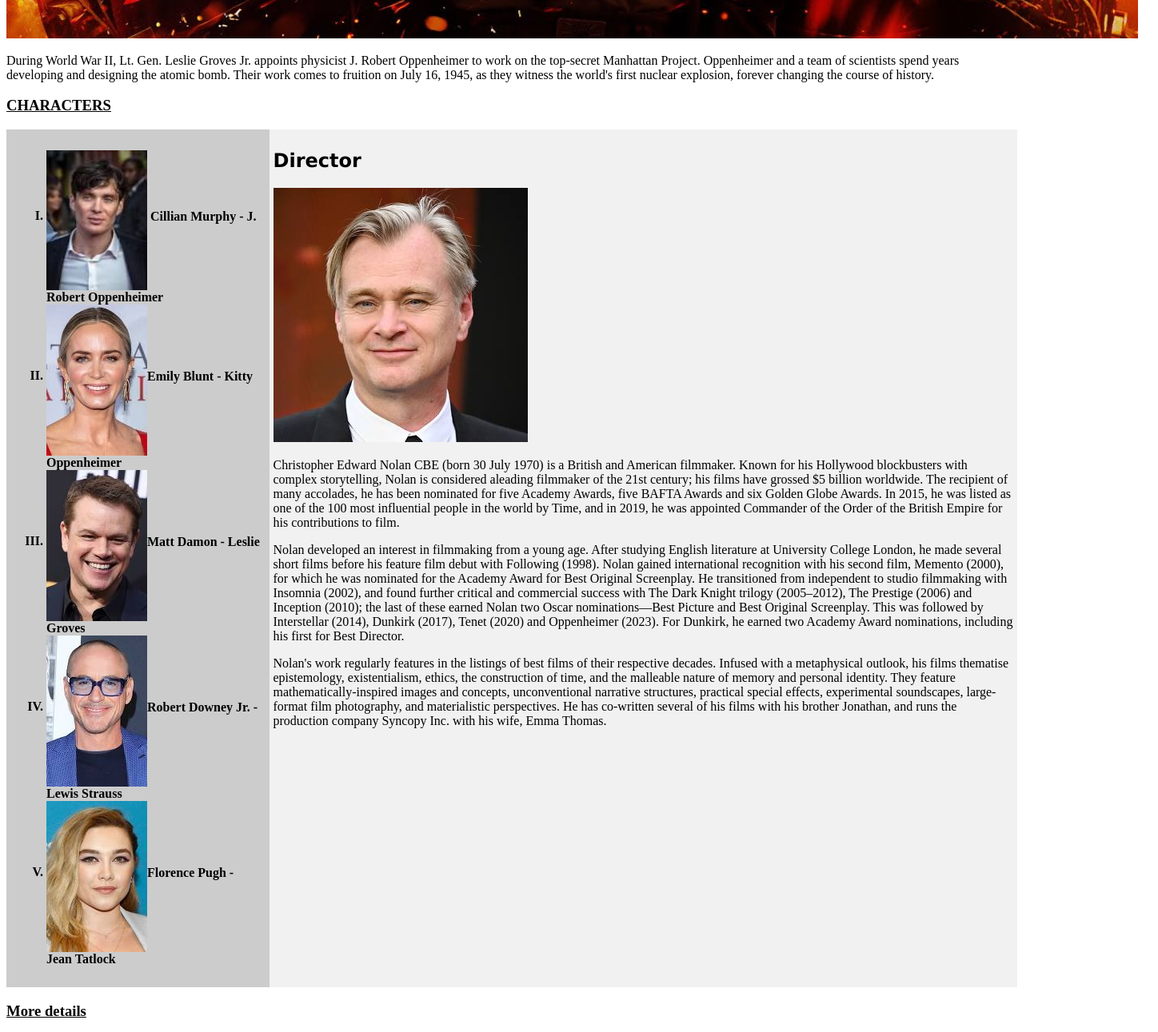
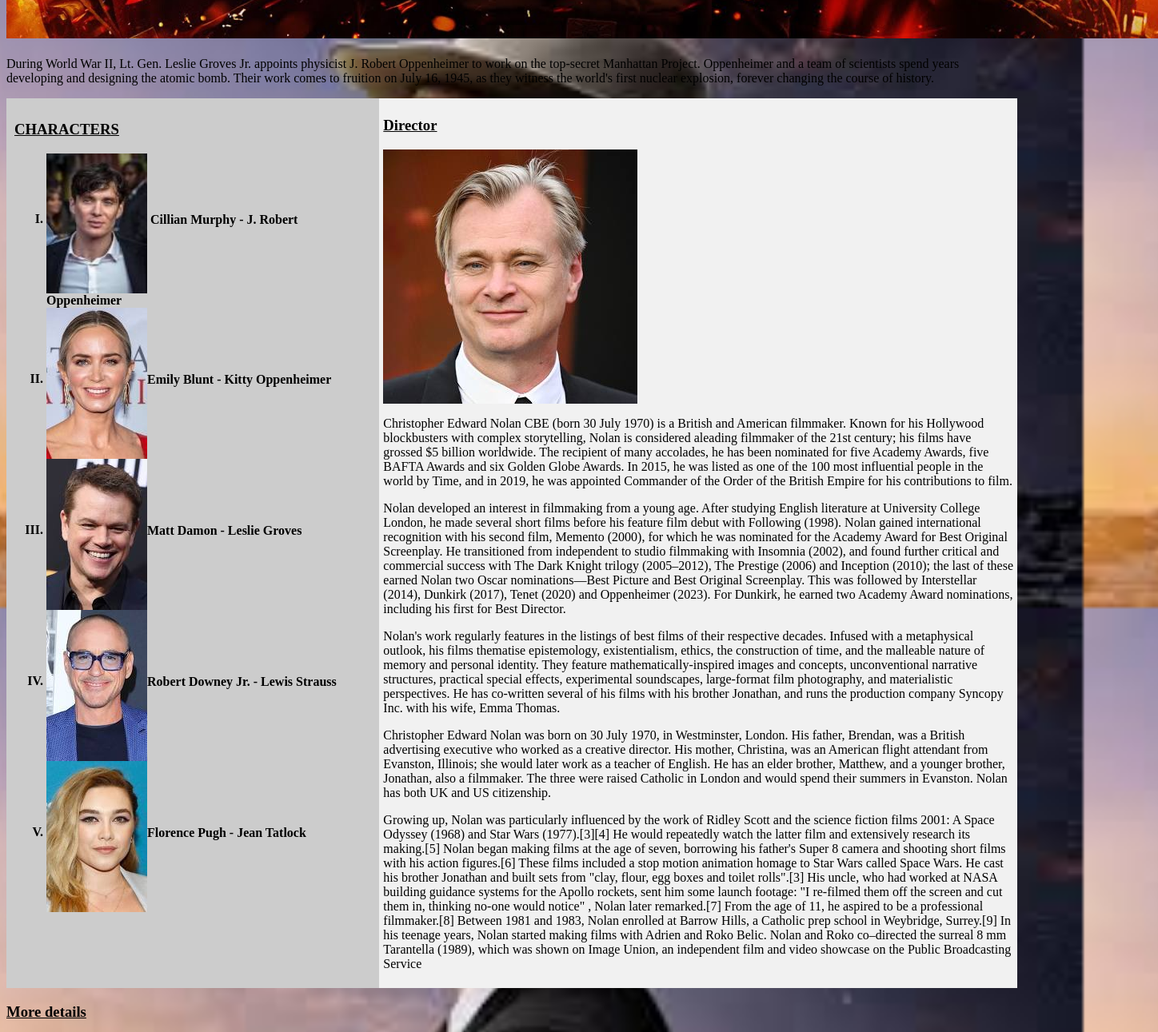
Before and after one commit to NishMV/dummy, a plain HTML site: page index.html in a window 1280 px wide. Shown: the part 840-2131 px from the top of the page at 80% size, 1448 px wide, since content can reach past the window. Drawn offline with Linux system fonts and the light colour scheme; files whose address does not match are found by name.

Commit message:
files added

```diff
--- a/index.html
+++ b/index.html
@@ -13,14 +13,20 @@
     <i><h2 align = "center">OPPENHEIMER</h2></i>
 
 
-
-    <img align="middle" src="maxresdefault.jpg" alt = "j.robert" height = "760px" width ="1415px" >
+    <style>
+        body {
+          background-image: url('images4.jpeg');
+          background-repeat: no-repeat;
+          background-attachment: fixed;
+          background-size: cover;
+        }
+        </style>
+    <img  src="maxresdefault.jpg" alt = "j.robert" height = "760px" width ="1440px" >
     <b><h3></h3></b>
     <p> During World War II, Lt. Gen. Leslie Groves Jr. appoints physicist J. Robert Oppenheimer to work on the top-secret
          Manhattan Project. Oppenheimer and a team of scientists spend years developing and designing the atomic bomb.
          Their work comes to fruition on July 16, 1945, as they witness the world's first nuclear explosion,
          forever changing the course of history.</p>
-    <U><h3>CHARACTERS</h3></U>
 
     <style>
         /*container for flexboxes*/
@@ -32,7 +38,7 @@
         nav {
             -webkit-flex: 1;
             -ms-flex: 1;
-            flex: 1;
+            flex: 1.7;
             background: #ccc;
             padding: 10px;
 
@@ -61,11 +67,13 @@
     </style>
    <section>
     <nav>
+        <U><h3>CHARACTERS</h3></U>
+
         <b><ol type ="I">
             <li>
             <img align="middle" src="unknown 4.jpeg" height = "175px" width ="126px" alt = "" > Cillian Murphy - J. Robert Oppenheimer</li>
             <li>
-             <img align="middle" src="Unknown-5.jpg" alt = "" >Emily Blunt - Kitty Oppenheimer
+             <img align="middle" src="Unknown-5.jpg" alt = "" >Emily Blunt -      Kitty Oppenheimer
             </li>
             <li>
             <img align="middle" src="Unknown-6.jpeg" alt = "" >Matt Damon - Leslie Groves
@@ -81,12 +89,10 @@
 
     </nav>
     <article>
-        <h2>Director</h2>
+        <u><h3>Director</h3></u>
 
+        <img align="middle" src="download.jpeg" alt = "error" >
 
-        <div class="container">
-            <img class="item" src="/Users/nishanthmv/Desktop/sample folder/dummy/download.jpeg" alt=" none ">
-        </div>
 
         <p>Christopher Edward Nolan CBE (born 30 July 1970) is a British and American filmmaker. Known for his Hollywood blockbusters
              with complex storytelling, Nolan is considered aleading filmmaker of the 21st century; his films have grossed $5 billion worldwide.
@@ -113,6 +119,22 @@
             large-format film photography, and materialistic perspectives. He has co-written several of his films with his brother Jonathan, and runs the
              production company Syncopy Inc. with his wife, Emma Thomas.
         </p>
+        <p>
+            Christopher Edward Nolan was born on 30 July 1970, in Westminster, London. His father, Brendan, was a British advertising executive who worked as
+            a creative director. His mother, Christina, was an American flight attendant from Evanston, Illinois; she would later work as a teacher of English.
+            He has an elder brother, Matthew, and a younger brother, Jonathan, also a filmmaker. The three were raised Catholic in London and would spend their
+             summers in Evanston. Nolan has both UK and US citizenship.
+        </p>
+        <p>
+            Growing up, Nolan was particularly influenced by the work of Ridley Scott and the science fiction films 2001: A Space Odyssey (1968) and Star Wars
+             (1977).[3][4] He would repeatedly watch the latter film and extensively research its making.[5] Nolan began making films at the age of seven, borrowing
+             his father's Super 8 camera and shooting short films with his action figures.[6] These films included a stop motion animation homage to Star Wars called
+             Space Wars. He cast his brother Jonathan and built sets from "clay, flour, egg boxes and toilet rolls".[3] His uncle, who had worked at NASA building
+             guidance systems for the Apollo rockets, sent him some launch footage: "I re-filmed them off the screen and cut them in, thinking no-one would notice"
+             , Nolan later remarked.[7] From the age of 11, he aspired to be a professional filmmaker.[8] Between 1981 and 1983, Nolan enrolled at Barrow Hills,
+             a Catholic prep school in Weybridge, Surrey.[9] In his teenage years, Nolan started making films with Adrien and Roko Belic. Nolan and Roko co–directed
+             the surreal 8 mm Tarantella (1989), which was shown on Image Union, an independent film and video showcase on the Public Broadcasting Service
+        </p>
     </article>
    </section>
 
@@ -120,9 +142,9 @@
     <style>
         .grid-container{
             display: grid;
-            grid-template-columns: auto auto ;
+            grid-template-columns: auto auto  ;
             background-color: rgb(252, 247, 247);
-            t
+
 
         }
 
@@ -143,7 +165,6 @@
 
     </style>
 
-
     <div class="grid-container">
         <div class="grid-item">Director</div>
         <div class="grid-item">Christopher Nolan</div>
@@ -158,6 +179,7 @@
         <div class="grid-item">rating </div>
         <div class="grid-item">A </div>
     </div>
+
     <u><h3> RATING </h3></u>
     <ol>
         <li>
@@ -170,6 +192,8 @@ Oppenheimer is an intelligent movie about an important topic that's never less t
         </li>
     </ol>
     <h3> Watch the video below ⬇︎</h3>
+
+
 <center>
     <video controls>
         <source align="middle" src="oppenheimer - [ Kerosene ] EDIT - 4K.mp4" type="video/mp4">
```
Also changed, not shown: download2.jpeg (added), download3.jpeg (added), images4.jpeg (added).
